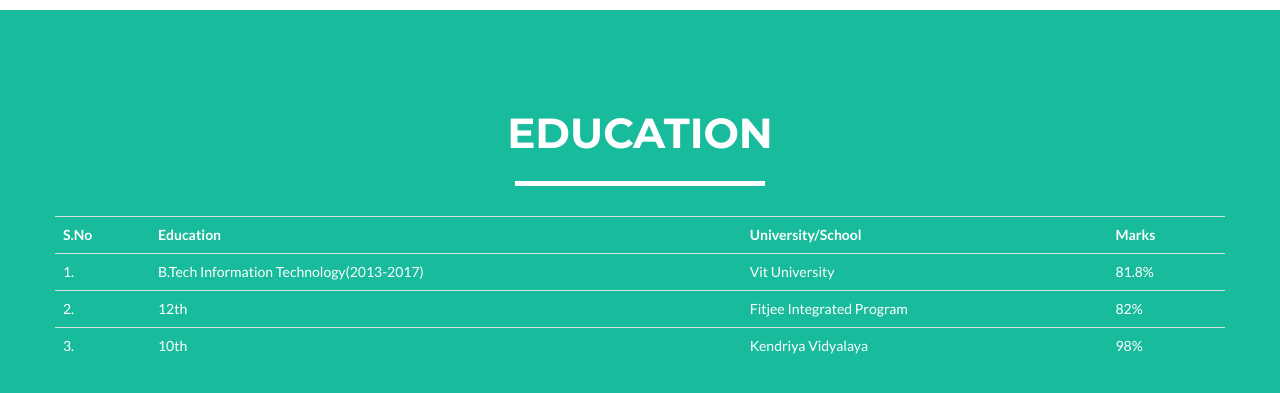
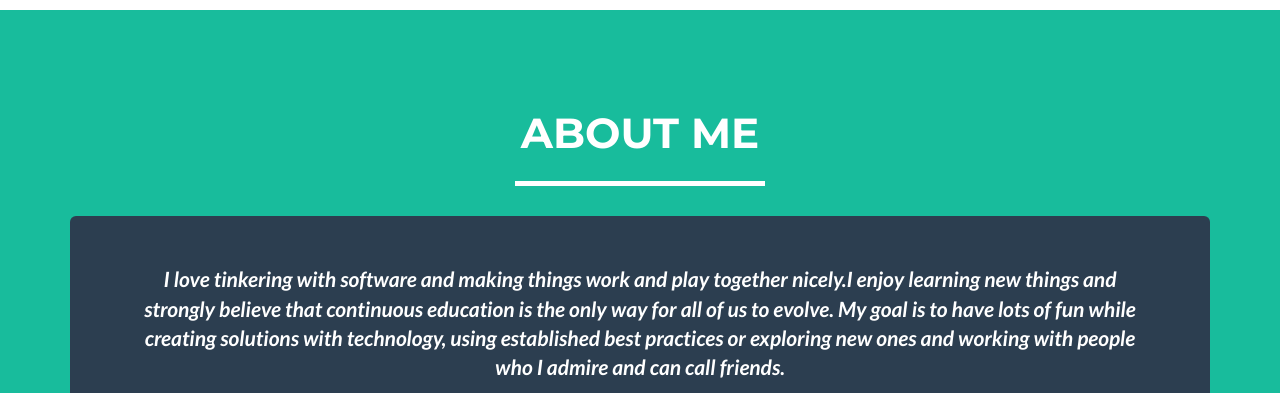
Before and after one commit to ppsandeep2/ppsandeep2.github.io, a website: page index.html in a window 1280 px wide. Shown: the part 1390-1783 px from the top of the page. Drawn offline with nearby package versions, Linux system fonts and the light colour scheme.

Commit message:
updated about me

```diff
--- a/index.html
+++ b/index.html
@@ -143,10 +143,15 @@
         <div class="container">
             <div class="row">
                 <div class="col-lg-12 text-center">
-                    <h2>Education</h2>
+                    <h2>About Me</h2>
                     <hr class="star-light">
                 </div>
             </div>
+            <div class="jumbotron" style="background-color: #2C3E50">
+
+            <p class="lead text-center"><i><b>I love tinkering with software and making things work and play together nicely.I enjoy learning new things and strongly believe that continuous education is the only way for all of us to evolve. My goal is to have lots of fun while creating solutions with technology, using established best practices or exploring new ones and working with people who I admire and can call friends.</i></b></p>
+            </div>
+            <br>
             <div class="row">
               <div class="table-responsive">
               <table class="table table-hover">
```
Also changed, not shown: 1 other file.
